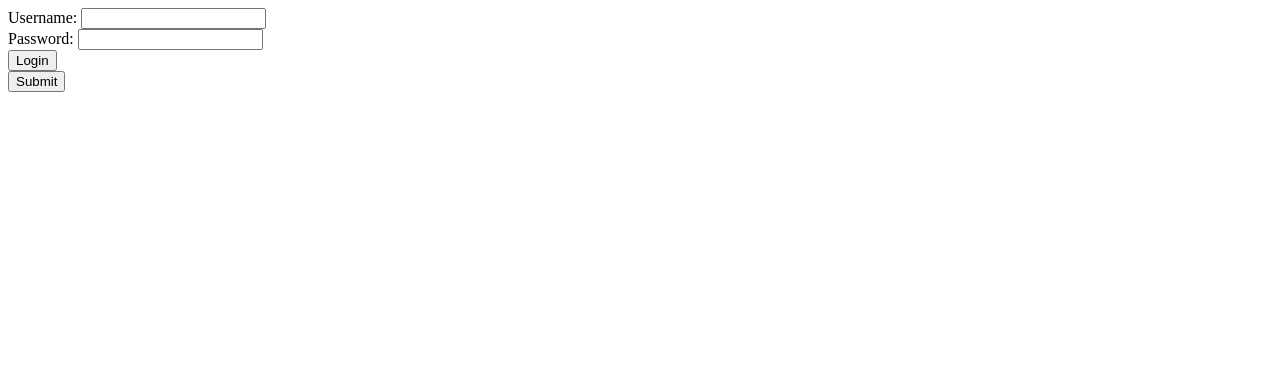
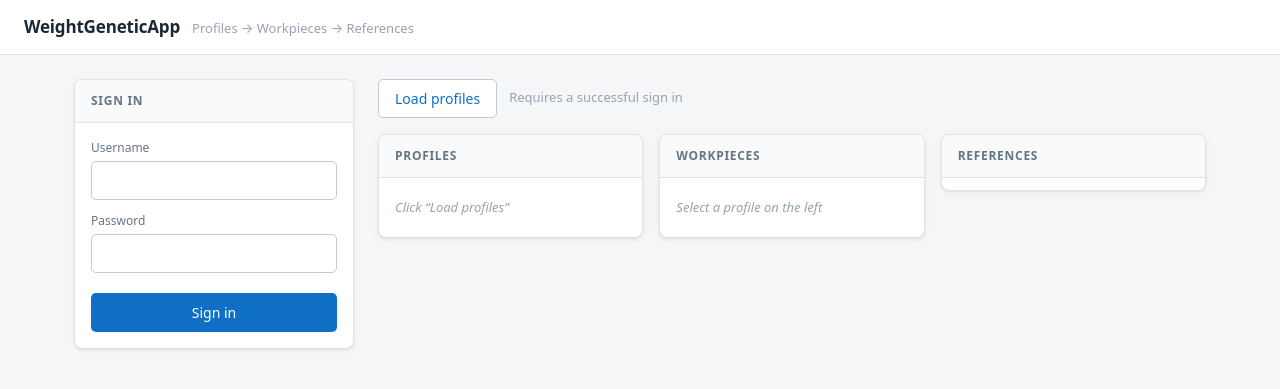
Before and after one commit to TihomirStanoev/WeightGeneticApp, a Django app: page / in a window 1280 px wide. Shown: the top 389 px of the page. Run offline with Django 5.2, Linux system fonts and the light colour scheme.

Commit message:
Refactor login form and enhance UI structure for better user experience

```diff
--- a/templates/index.html
+++ b/templates/index.html
@@ -3,26 +3,61 @@
 <html lang="en">
 <head>
     <meta charset="UTF-8">
-    <title>Title</title>
+    <meta name="viewport" content="width=device-width, initial-scale=1">
+    <title>WeightGeneticApp</title>
+    <link rel="stylesheet" href="{% static 'css/style.css' %}">
 </head>
 <body>
 
-<div id="app">
+<header class="site-header">
+    <h1>WeightGeneticApp</h1>
+    <span class="tagline">Profiles → Workpieces → References</span>
+</header>
+
+<main class="page">
+
+    <aside class="card" id="app">
+        <h2>Sign in</h2>
         <form method="post" id="login-form">
-        <label for="login-input" >Username: </label>
-        <input type="text" id="login-input"><br/>
-        <label for="password-input">Password: </label>
-        <input type="password" id="password-input"><br/>
-        <input type="submit" value="Login">
+            <label for="login-input">Username</label>
+            <input type="text" id="login-input" name="username" autocomplete="username">
+
+            <label for="password-input">Password</label>
+            <input type="password" id="password-input" name="password" autocomplete="current-password">
+
+            <input type="submit" value="Sign in">
         </form>
+    </aside>
+
+    <div class="workspace">
+
+        <div class="toolbar">
+            <button type="button" id="but">Load profiles</button>
+            <span class="hint">Requires a successful sign in</span>
         </div>
-<input type="submit" id="but">
+
         <div id="error"></div>
 
+        <section class="drilldown">
+            <div class="card">
+                <h2>Profiles</h2>
                 <ul id="profiles"></ul>
+            </div>
+
+            <div class="card">
+                <h2>Workpieces</h2>
                 <ul id="workpieces"></ul>
-<ul id="references"></ul>
+            </div>
 
+            <div class="card">
+                <h2>References</h2>
+                <ul id="references">
+                </ul>
+            </div>
+        </section>
+    </div>
+
+</main>
 
 <script src="{% static 'js/api.js' %}"></script>
 <script src="{% static 'js/app.js' %}"></script>
```
Lines whose indentation alone changed are shown as unchanged.
